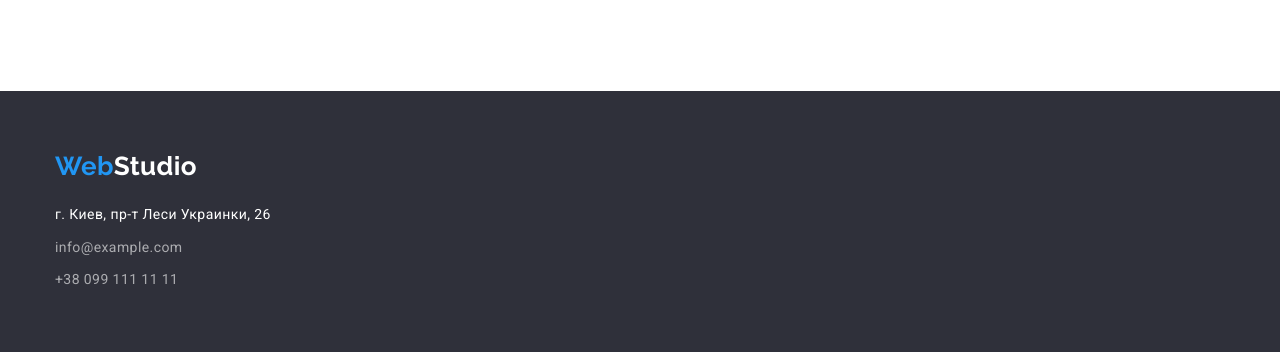
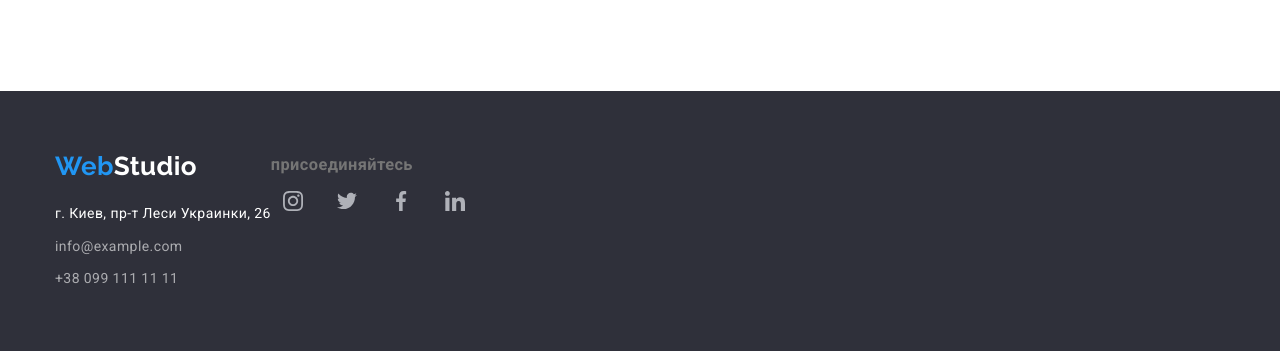
Before and after one commit to forysiak-vova/goit-markup-hw-04, a plain HTML site: page index.html in a window 1280 px wide. Shown: the part 2575-2927 px from the top of the page. Drawn offline with nearby package versions, Linux system fonts and the light colour scheme.

Commit message:
додав іконки в футер

```diff
--- a/css/style.css
+++ b/css/style.css
@@ -345,11 +345,14 @@ margin-right: 0px;
 
 
 /* =======логотипи компаній======= */
-.logo-company__title{
-  margin-bottom: 50px;
-}
+
+
 .logo-company__item{
   display: flex;
+}
+.logo-company__item :hover,
+.logo-company__item :focus{
+  fill: var(--accent-color);
 }
 
 .logo-company__link{
@@ -369,12 +372,7 @@ margin-right: 0px;
   width: 62px;
   height: 45px;
 }
-.logo-company__item :hover,
-.logo-company__item :focus{
-  fill: var(--accent-color);
-}
 
-/* ======= Розмітка логотипи компаній======= */
 
 .logo-company__title {
   text-align: center;
@@ -383,9 +381,9 @@ margin-right: 0px;
   font-style: bold;
   font-size: 36px;
   line-height: 1.17;
-
   letter-spacing: 3%;
   color: var(--title-tex-color);
+  margin-bottom: 50px;
 }
 .logo-company__list{
   display: grid;
@@ -426,6 +424,19 @@ margin-right: 0px;
 }
 .footer-contact__item:last-child {
   margin-bottom: 0px;
+}
+
+/* =======логотипи компаній футер ======= */
+.footer__container{
+display: flex;
+}
+.footer__box{
+ display: flex;
+ flex-direction: column;
+}
+.join{
+  display: flex;
+  flex-direction: column;
 }
 
 /* =======кнопки портфоліо======= */
--- a/index.html
+++ b/index.html
@@ -37,13 +37,18 @@
 
 
 <main>
+
 <!-- =====Герой===== -->
+
    <section class="hero">
       <h1 class="hero__title">Эффективные решения для вашего бизнеса</h1>
       <button type="button" class="hero__button">Заказать услугу</button>
    </section>
 
+
 <!-- =====Секція features=====-->
+
+
    <section class="features">
       <div class="container">
       <h2 class="visually-hidden">Features</h2>
@@ -258,7 +263,9 @@
               </section>
 
 
-              <!-- =======Логотипи компаній===== -->
+              <!-- =======Логотипи компаній наша коианда===== -->
+
+
               <section class="logo__company">
                  <div class="container">
                   <h2 class="logo-company__title">Постоянные клиенты</h2>
@@ -318,10 +325,11 @@
           </main>
 
 
-<!-- =====Footer===== -->
+<!-- ======= Футер ======= -->
 
 <footer class="footer">
-   <div class="container">
+   <div class="footer__container container">
+      <div class="footer__box">
          <a href="/" class="nav__logo footer__logo"><span class="nav__logo_span">Web</span>Studio</a>
          <address class="address__footer">
               <p class="address__about">г. Киев, пр-т Леси Украинки, 26</p>
@@ -335,6 +343,45 @@
           </ul>
           </address>
       </div>
+
+
+<!-- ======= логотипи компаній футер ======= -->
+
+
+<div class="join">
+   <h3 class="join__title">присоединяйтесь</h3>
+   <ul class="social__list list">
+      <li class="social__item">
+       <a href="" class="social__link">
+          <svg class="social__icon">
+             <use href="./img/symbol-defs.svg#instagram"></use>
+          </svg>
+       </a>
+      </li>
+      <li class="social__item">
+       <a href="" class="social__link">
+          <svg class="social__icon">
+             <use href="./img/symbol-defs.svg#twitter"></use>
+          </svg>
+       </a>
+      </li>
+      <li class="social__item">
+       <a href="" class="social__link">
+          <svg class="social__icon">
+             <use href="./img/symbol-defs.svg#facebook"></use>
+          </svg>
+       </a>
+      </li>
+      <li class="social__item">
+       <a href="" class="social__link">
+          <svg class="social__icon">
+             <use href="./img/symbol-defs.svg#linkedin"></use>
+          </svg>
+       </a>
+      </li>
+   </ul>
+</div>
+</div>
   </footer>
 </body>
 
```
Lines whose indentation alone changed are shown as unchanged.
